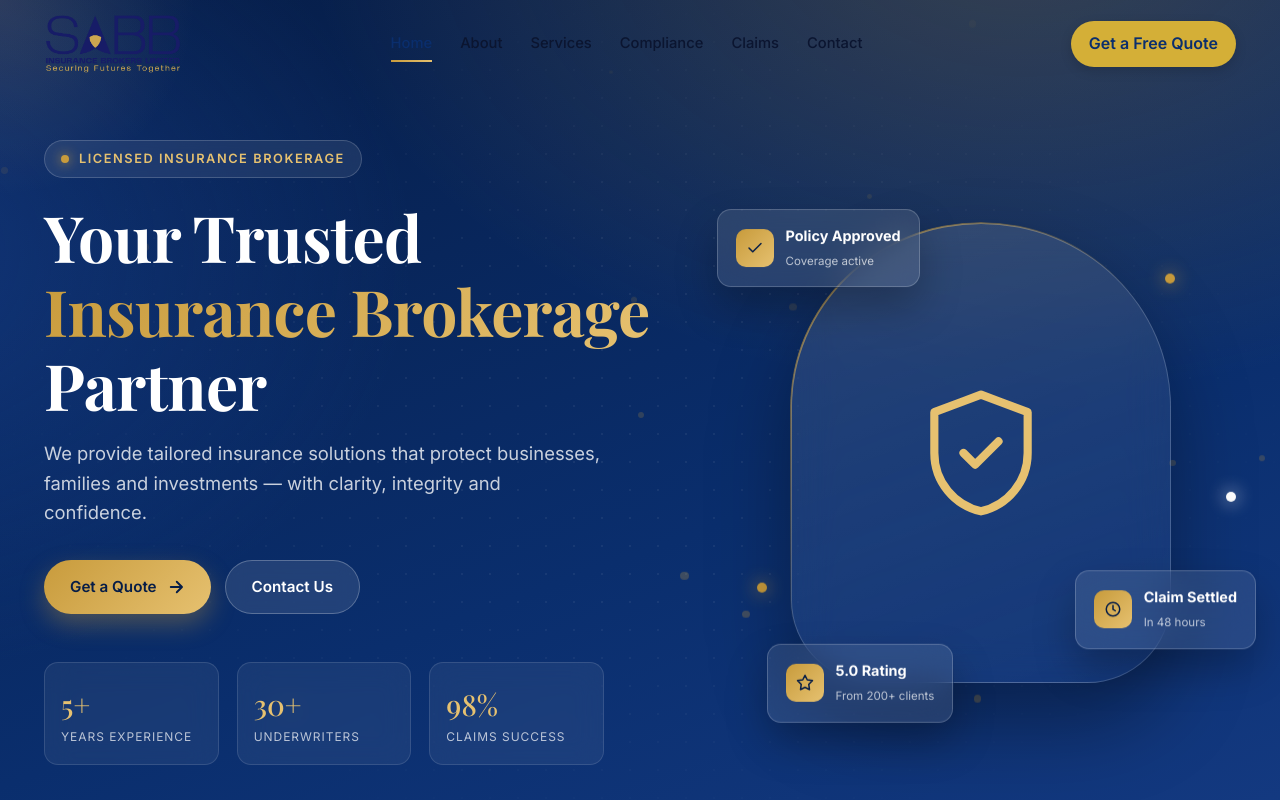
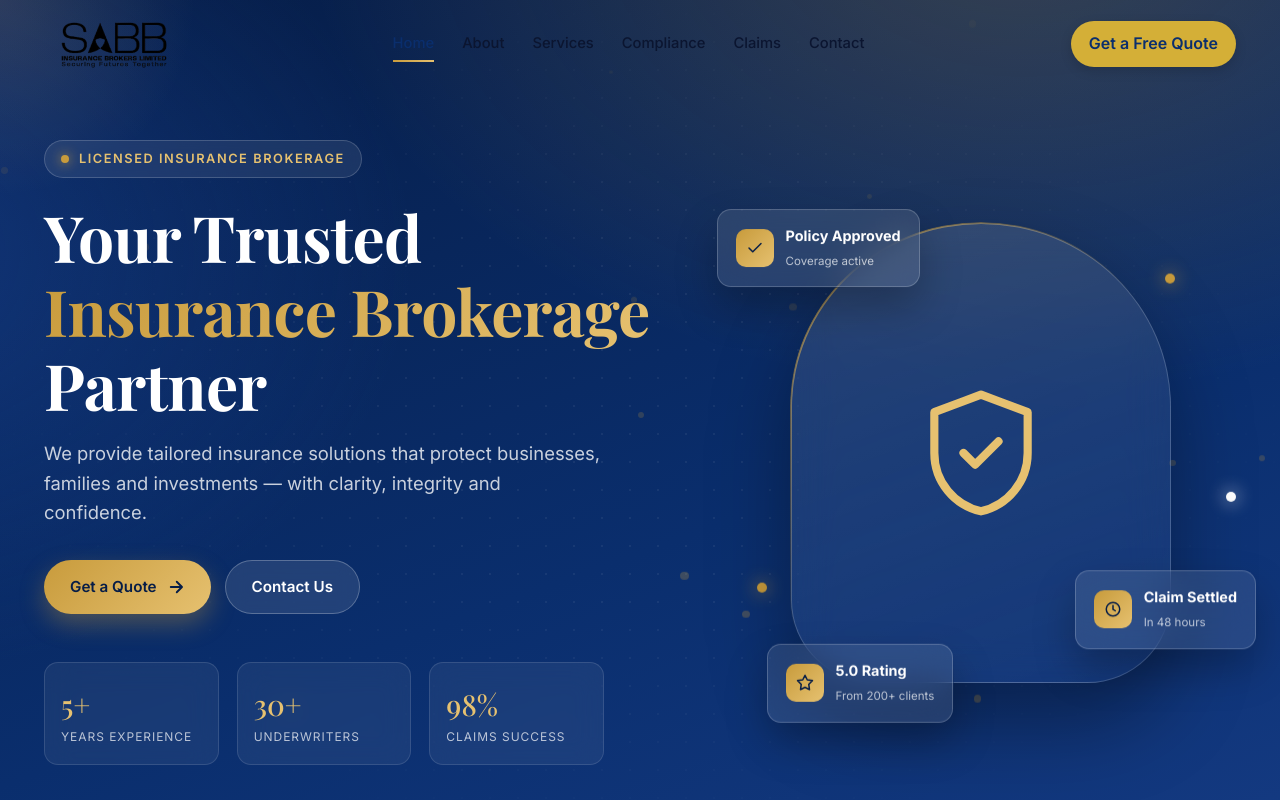
Before and after one commit to fahat3103/sabb-secure-shine, a plain HTML site: page index.html in a window 1280 px wide. Shown: the top 800 px of the page. Drawn offline with nearby package versions, Linux system fonts and the light colour scheme.

Commit message:
black logo added

```diff
--- a/index.html
+++ b/index.html
@@ -31,7 +31,7 @@
     <div class="container nav-inner">
       <a href="#home" class="brand">
 
-          <img src="SABB - Logo transparent-01.png" alt="SABB Insurance Brokers Limited"/>
+          <img src="black sabb logo.png" alt="SABB Insurance Brokers Limited"/>
 
       </a>
       <nav class="nav-links">
```
Also changed, not shown: black sabb logo.png (added).
